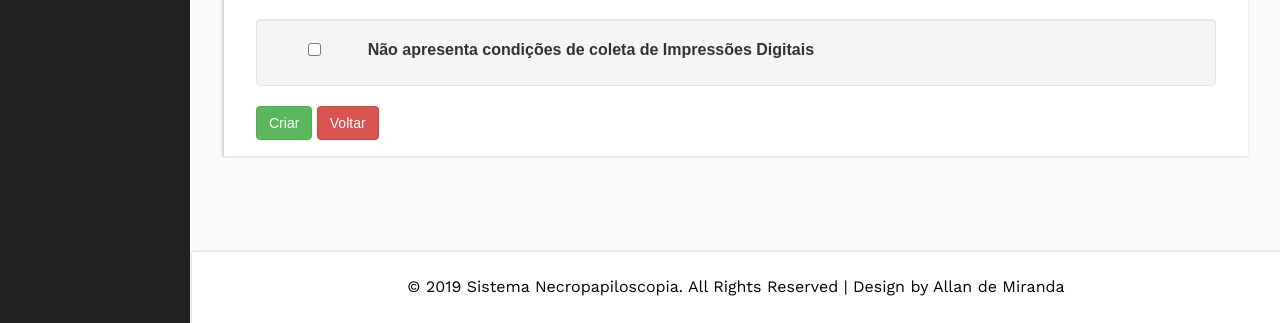
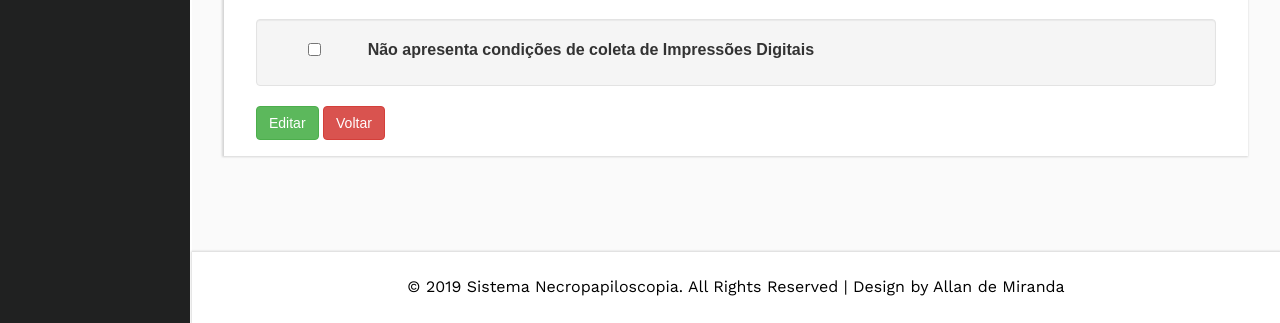
Before and after one commit to allandemiranda/Sistema-Necropapiloscopia, a PHP site: page /perfilDocumento.php?protocolo=1 in a window 1280 px wide. Shown: the part 1190-1513 px from the top of the page. Run offline with PHP 8.4, Linux system fonts and the light colour scheme; the visitor is signed in with stand-in values (Sample User, id 1); data that the repository does not hold is empty; some libraries are stand-ins or nearby versions; some web fonts are replaced.

Commit message:
nova página

```diff
--- a/perfilDocumento.php
+++ b/perfilDocumento.php
@@ -270,7 +270,7 @@ if ($_SERVER["REQUEST_METHOD"] == "POST") {
                                 }
                                 ?>
                                 <div class="grid1">
-                                    <button type="submit" class="btn btn-1 btn-success">Criar</button>
+                                    <button type="submit" class="btn btn-1 btn-success">Editar</button>
                                     <a href="listaDocumentos.php?page=<?php echo $protocolo; ?>"><button type="button" class="btn btn-1 btn-danger">Voltar</button></a>
                                 </div>
                             </div>
```
